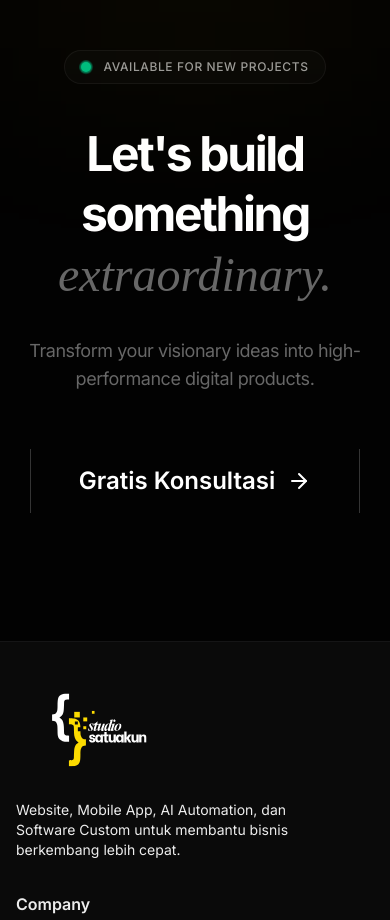
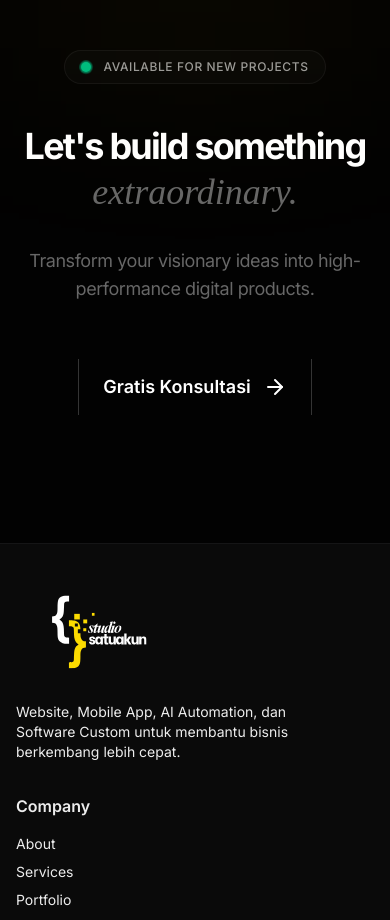
Before and after one commit to studiosatuakun-max/studiosatuakun, a Next.js app: page /services in a window 390 px wide. Shown: the part 2100-3020 px from the top of the page. Built offline with nearby package versions, Linux system fonts and the light colour scheme.

Commit message:
fix: make CTA mobile responsive and hide 3D orbs on mobile to save performance

```diff
--- a/src/components/home/cta.tsx
+++ b/src/components/home/cta.tsx
@@ -30,7 +30,7 @@ export function CTA() {
 
           {/* Minimalist Heading */}
           <motion.h2
-            className="text-5xl md:text-7xl font-bold mb-8 tracking-tighter text-white leading-tight"
+            className="text-4xl sm:text-5xl md:text-7xl font-bold mb-8 tracking-tighter text-white leading-tight"
             initial={{ opacity: 0, y: 20 }}
             whileInView={{ opacity: 1, y: 0 }}
             viewport={{ once: true }}
@@ -60,7 +60,7 @@ export function CTA() {
               href="https://wa.me/6282260880878?text=Halo%20Studio%20Satu%20Akun,%20saya%20ingin%20konsultasi%20mengenai%20project%20saya."
               target="_blank"
               rel="noopener noreferrer"
-              className="group relative inline-flex items-center justify-center gap-3 h-16 px-12 bg-transparent text-white font-semibold text-2xl transition-all active:scale-95 border-x border-white/20 hover:border-white/60"
+              className="group relative inline-flex items-center justify-center gap-3 h-14 md:h-16 px-6 md:px-12 bg-transparent text-white font-semibold text-lg md:text-2xl transition-all active:scale-95 border-x border-white/20 hover:border-white/60"
             >
               <span className="relative z-10 flex items-center gap-3">
                 Gratis Konsultasi
--- a/src/components/home/hero.tsx
+++ b/src/components/home/hero.tsx
@@ -52,8 +52,10 @@ export function Hero() {
 
   return (
     <section className="relative pt-32 pb-20 md:pt-48 md:pb-32 overflow-hidden bg-background" style={{ perspective: 1200 }}>
-      {/* 3D Abstract Liquid Orbs Background */}
-      <AbstractOrbs />
+      {/* 3D Abstract Liquid Orbs Background (Hidden on Mobile for performance) */}
+      <div className="hidden md:block">
+        <AbstractOrbs />
+      </div>
 
       {/* Vercel-style subtle grid background */}
       <div className="absolute inset-0 bg-grid-white/[0.02] bg-[size:32px_32px]"></div>
```
